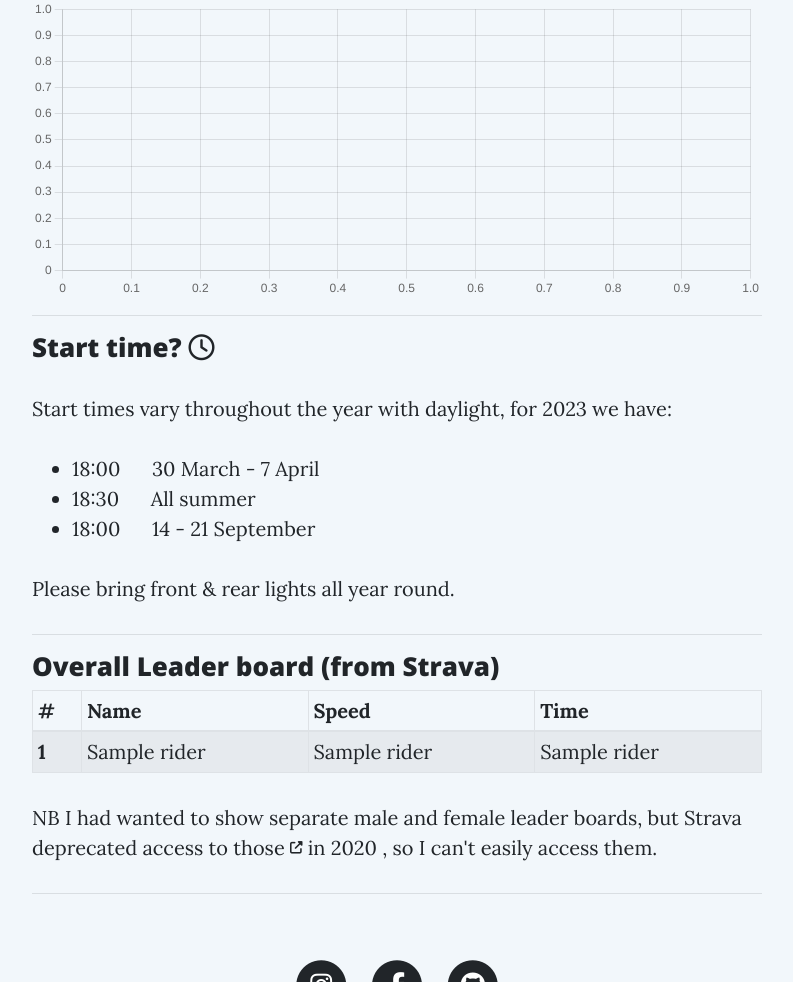
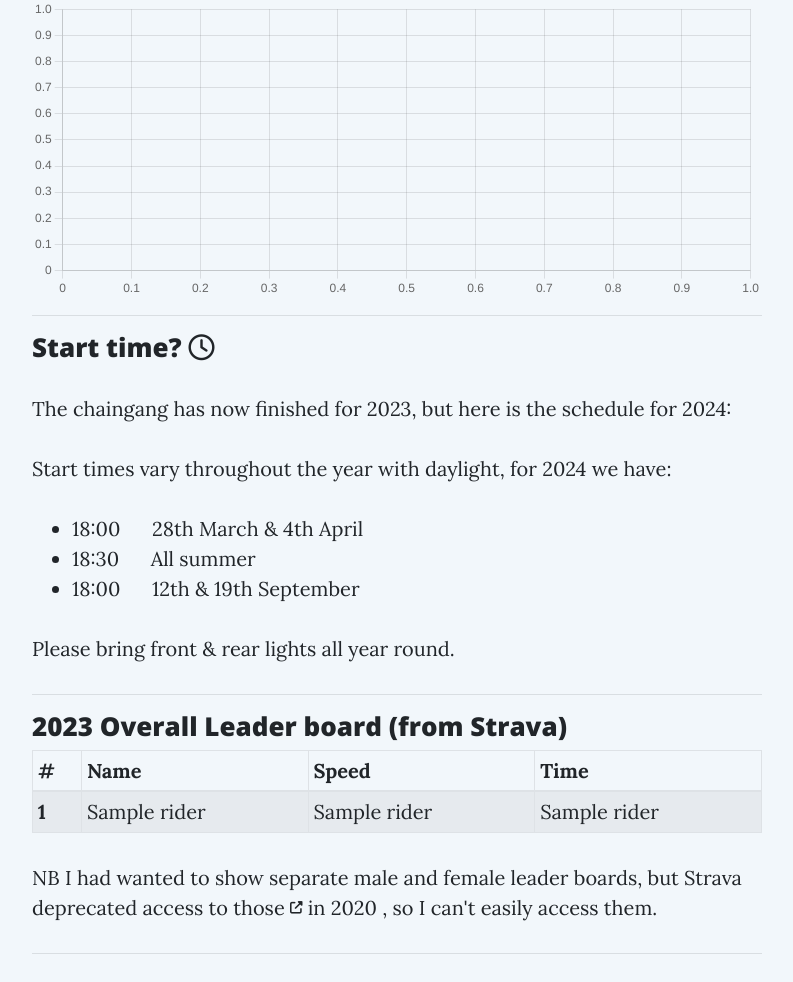
Before and after one commit to footflaps/ELSR-Website, a Flask app: template core/templates/main_chaingang.html in a window 1280 px wide. Shown: the part 1963-2945 px from the top of the page, without its empty margins (243-1036 px from the left). Run offline with Flask 3, Linux system fonts and the light colour scheme; the template is opened without the code that fills it: most values are stand-ins (such as "Sample title", 1, 10 or a date in 2020); some libraries are stand-ins or nearby versions.

Commit message:
updated chaingang for 2024

```diff
--- a/core/templates/main_chaingang.html
+++ b/core/templates/main_chaingang.html
@@ -299,12 +299,16 @@
 		<div class="col-lg-8 col-md-10 mx-auto">
 
 			<h2>Start time? <i class="fa-regular fa-clock"></i></h2>
-			<p>Start times vary throughout the year with daylight, for 2023 we have:</p>
+			<p>
+				The chaingang has now finished for 2023, but here is the schedule for 2024:
+			</p>
+
+			<p>Start times vary throughout the year with daylight, for 2024 we have:</p>
 			<ul>
 
-				<li>18:00 &nbsp;&nbsp;&nbsp;&nbsp;  30 March - 7 April</li>
+				<li>18:00 &nbsp;&nbsp;&nbsp;&nbsp;  28th March & 4th April</li>
 				<li>18:30 &nbsp;&nbsp;&nbsp;&nbsp;  All summer</li>
-				<li>18:00 &nbsp;&nbsp;&nbsp;&nbsp;  14 - 21 September</li>
+				<li>18:00 &nbsp;&nbsp;&nbsp;&nbsp;  12th & 19th September</li>
 
 			</ul>
 
@@ -326,7 +330,7 @@
 	<div class="row">
 		<div class="col-lg-8 col-md-10 mx-auto">
 
-			<h2>Overall Leader board (from Strava)</h2>
+			<h2>2023 Overall Leader board (from Strava)</h2>
 
 			<table class="table table-striped table-bordered table-sm table-condensed">
 
--- a/core/templates/main_home.html
+++ b/core/templates/main_home.html
@@ -260,7 +260,7 @@
 			</p>
 
 			<!------------------------------------------>
-			<!--               Instagram                 -->
+			<!--               Instagram              -->
 			<!------------------------------------------>
 
 			<blockquote class="instagram-media" data-instgrm-captioned
```
